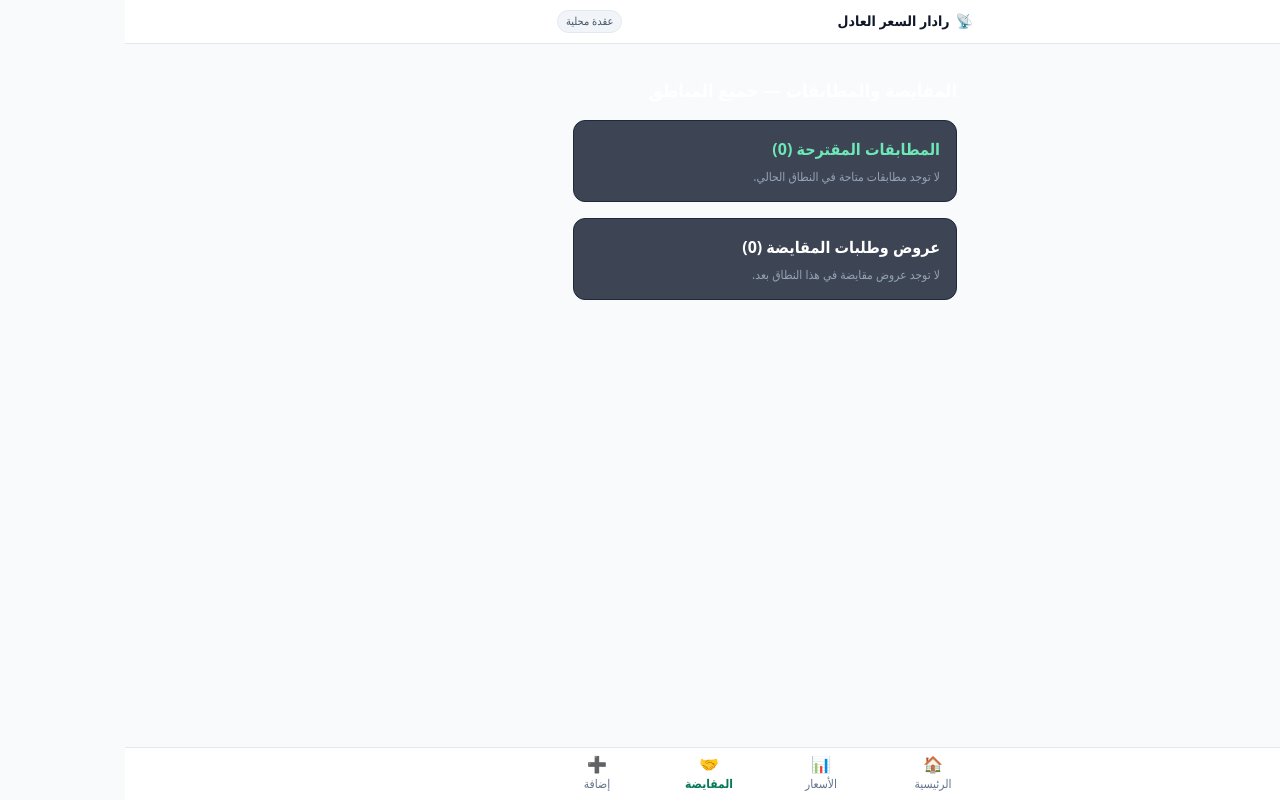
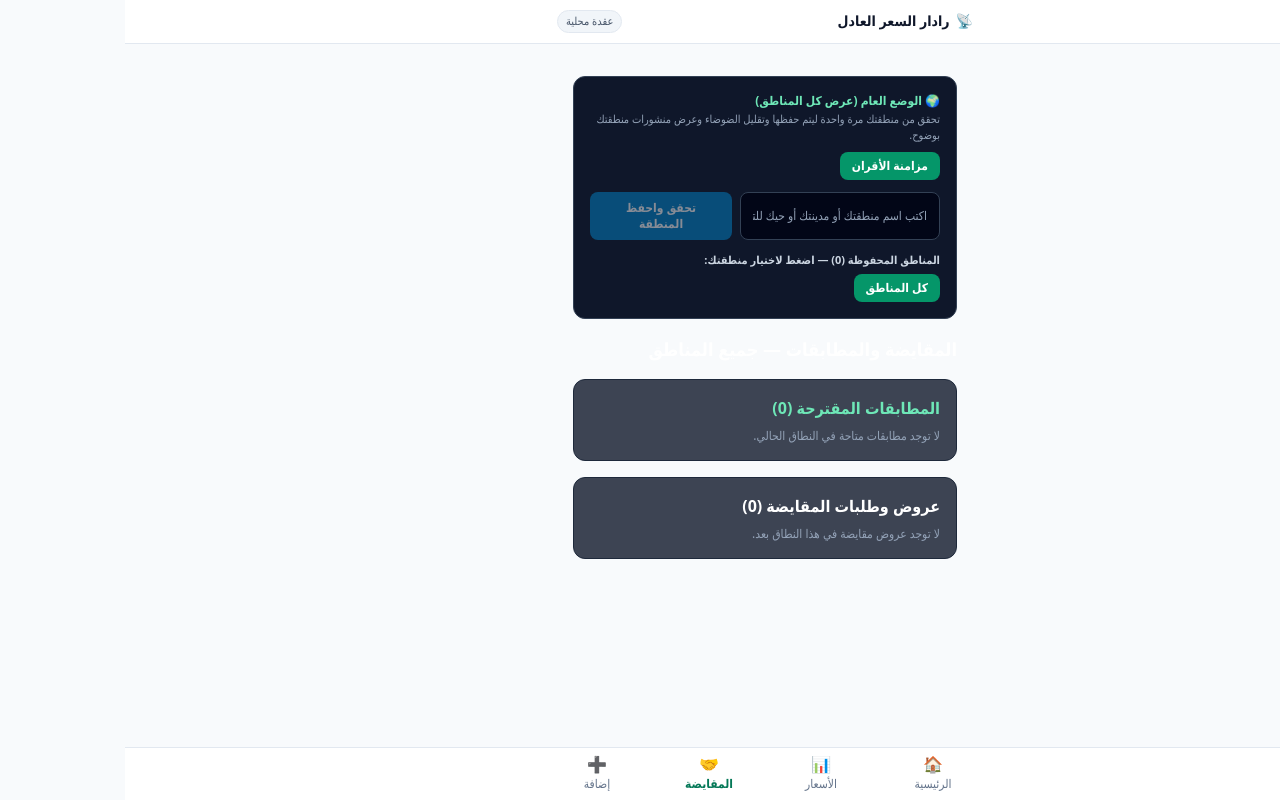
Before and after one commit to Mb4252/Decentralized-Free, a Next.js app: page /barter in a window 1280 px wide. Built offline with nearby package versions, Linux system fonts and the light colour scheme.

Commit message:
Update GeoFocusBanner.tsx

```diff
--- a/components/GeoFocusBanner.tsx
+++ b/components/GeoFocusBanner.tsx
@@ -1,92 +1,259 @@
 'use client';
 
-import React from 'react';
+import React, { useEffect, useMemo, useState } from 'react';
 import { useApp } from '@/lib/context';
 
+const SAVED_ZONES_KEY = 'fair_radar_verified_zones_v1';
+
+interface VerifiedZone {
+  name: string;
+  verifiedVia: 'online' | 'manual';
+  verifiedAt: number;
+}
+
+function cleanZoneName(raw?: string | null): string {
+  if (!raw) return '';
+  let text = raw.trim();
+  const dashParts = text.split(' - ');
+  if (dashParts.length > 1) {
+    const last = dashParts[dashParts.length - 1].trim();
+    if (/^(الجميع|شخصي|عام|خاص|دكان|مركز|محل|مغلق|بقالة|صيدلية|ورشة|سوق)\b/i.test(last)) {
+      text = dashParts.slice(0, -1).join(' - ').trim();
+    }
+  }
+  return text;
+}
+
+async function verifyZoneOnline(query: string): Promise<{ ok: boolean; canonicalName: string }> {
+  const cleaned = cleanZoneName(query);
+  if (!cleaned || cleaned.length < 2) {
+    return { ok: false, canonicalName: cleaned };
+  }
+  try {
+    const controller = new AbortController();
+    const timer = setTimeout(() => controller.abort(), 5500);
+    const url = `https://nominatim.openstreetmap.org/search?format=json&limit=1&accept-language=ar&q=${encodeURIComponent(
+      cleaned
+    )}`;
+    const res = await fetch(url, {
+      signal: controller.signal,
+      headers: {
+        Accept: 'application/json',
+      },
+    });
+    clearTimeout(timer);
+    if (!res.ok) return { ok: false, canonicalName: cleaned };
+    const data = (await res.json()) as Array<{ display_name?: string; name?: string }>;
+    if (!Array.isArray(data) || data.length === 0) {
+      return { ok: false, canonicalName: cleaned };
+    }
+    const first = data[0];
+    const shortDisplay =
+      first.name && first.name.trim().length >= 2
+        ? first.name.trim()
+        : (first.display_name || cleaned).split(',')[0].trim();
+    return { ok: true, canonicalName: shortDisplay || cleaned };
+  } catch {
+    return { ok: false, canonicalName: cleaned };
+  }
+}
+
 export function GeoFocusBanner() {
-  const {
-    focusMode,
-    detectedZone,
-    detectedCount,
-    shouldSuggestLock,
-    activeZone,
-    zoneStats,
-    setFocusedZone,
-    lockToDetectedZone,
-    clearGeoFocus,
-  } = useApp();
+  const { entries, activeZone, setActiveZone, syncNow } = useApp();
 
-  if (!detectedZone && zoneStats.length === 0 && !activeZone) return null;
+  const [savedZones, setSavedZones] = useState<VerifiedZone[]>([]);
+  const [zoneInput, setZoneInput] = useState<string>('');
+  const [checking, setChecking] = useState<boolean>(false);
+  const [statusMsg, setStatusMsg] = useState<string>('');
 
-  const isLocked = focusMode === 'locked' && Boolean(activeZone);
+  useEffect(() => {
+    try {
+      const raw = localStorage.getItem(SAVED_ZONES_KEY);
+      if (raw) {
+        const parsed = JSON.parse(raw) as VerifiedZone[];
+        if (Array.isArray(parsed)) {
+          setSavedZones(parsed);
+        }
+      }
+    } catch {
+      // تجاهل أخطاء التخزين المحلي
+    }
+  }, []);
+
+  const persistZones = (list: VerifiedZone[]) => {
+    setSavedZones(list);
+    try {
+      localStorage.setItem(SAVED_ZONES_KEY, JSON.stringify(list));
+    } catch {
+      // تجاهل أخطاء التخزين المحلي
+    }
+  };
+
+  const addVerifiedZone = (name: string, verifiedVia: 'online' | 'manual') => {
+    const cleaned = cleanZoneName(name);
+    if (!cleaned) return;
+    setSavedZones((prev) => {
+      const exists = prev.some((z) => z.name.toLowerCase() === cleaned.toLowerCase());
+      const next = exists
+        ? prev.map((z) =>
+            z.name.toLowerCase() === cleaned.toLowerCase()
+              ? { ...z, verifiedVia: verifiedVia === 'online' ? 'online' : z.verifiedVia }
+              : z
+          )
+        : [{ name: cleaned, verifiedVia, verifiedAt: Date.now() }, ...prev];
+      persistZones(next);
+      return next;
+    });
+  };
+
+  const allZones = useMemo(() => {
+    const map = new Map<string, string>();
+    for (const z of savedZones) {
+      const c = cleanZoneName(z.name);
+      if (c && !map.has(c.toLowerCase())) {
+        map.set(c.toLowerCase(), c);
+      }
+    }
+    for (const e of entries) {
+      const c = cleanZoneName(e.location);
+      if (c && !map.has(c.toLowerCase())) {
+        map.set(c.toLowerCase(), c);
+      }
+    }
+    const currentClean = cleanZoneName(activeZone);
+    if (currentClean && !map.has(currentClean.toLowerCase())) {
+      map.set(currentClean.toLowerCase(), currentClean);
+    }
+    return Array.from(map.values());
+  }, [savedZones, entries, activeZone]);
+
+  const currentCleanZone = cleanZoneName(activeZone);
+
+  const handleVerifyAndSaveZone = async (e: React.FormEvent) => {
+    e.preventDefault();
+    const cleaned = cleanZoneName(zoneInput);
+    if (!cleaned) return;
+
+    setChecking(true);
+    setStatusMsg('جاري التحقق من وجود المنطقة عبر الإنترنت وحفظها...');
+    const result = await verifyZoneOnline(cleaned);
+    setChecking(false);
+
+    const finalName = result.ok ? result.canonicalName : cleaned;
+    addVerifiedZone(finalName, result.ok ? 'online' : 'manual');
+    setActiveZone(finalName);
+    setZoneInput('');
+
+    if (result.ok) {
+      setStatusMsg(`تم التحقق من وجود «${finalName}» عبر الإنترنت وحفظها في مناطقك.`);
+    } else {
+      setStatusMsg(`تم حفظ «${finalName}» في قائمة مناطقك وتفعيلها مباشرة.`);
+    }
+    setTimeout(() => setStatusMsg(''), 4000);
+  };
+
+  const handleSelectZone = (zoneValue: string) => {
+    const cleaned = cleanZoneName(zoneValue);
+    if (!cleaned) {
+      setActiveZone('');
+      return;
+    }
+    addVerifiedZone(cleaned, 'manual');
+    setActiveZone(cleaned);
+  };
 
   return (
-    <section
-      dir="rtl"
-      aria-label="التركيز الجغرافي المحلي"
-      className="mb-4 rounded-xl border border-emerald-500/30 bg-slate-900/80 p-3.5 text-sm text-slate-100 shadow-sm"
-    >
+    <section className="space-y-3 rounded-xl border border-slate-700 bg-slate-900 p-4 text-slate-100">
       <div className="flex flex-wrap items-center justify-between gap-2">
-        <div className="space-y-1">
-          <div className="flex flex-wrap items-center gap-2">
-            <span className="inline-block rounded-md bg-emerald-500/15 px-2 py-0.5 text-xs font-semibold text-emerald-300">
-              {isLocked ? `محصور على: ${activeZone}` : 'الوضع العام (جميع المناطق)'}
-            </span>
-
-            {detectedZone && (
-              <span className="text-xs text-slate-300">
-                الحي/المنطقة الأكثر تكراراً لديك:{' '}
-                <strong className="text-white">{detectedZone}</strong> ({detectedCount} مرة)
-              </span>
-            )}
+        <div>
+          <div className="text-xs font-bold text-emerald-300">
+            {currentCleanZone
+              ? `📍 منطقتك المحفوظة والمفعّلة: ${currentCleanZone}`
+              : '🌍 الوضع العام (عرض كل المناطق)'}
+          </div>
+          <p className="mt-0.5 text-[11px] text-slate-400">
+            تحقق من منطقتك مرة واحدة ليتم حفظها وتقليل الضوضاء وعرض منشورات منطقتك بوضوح.
+          </p>
         </div>
 
-          {!isLocked && shouldSuggestLock && detectedZone && (
-            <p className="text-xs text-amber-300/90">
-              تم رصد تكرار نشاطك في «{detectedZone}» — يمكنك حصر العرض والأسعار والمقايضة عليه لتقليل الضجيج.
-            </p>
+        <div className="flex flex-wrap gap-2">
+          {currentCleanZone && (
+            <button
+              type="button"
+              onClick={() => setActiveZone('')}
+              className="rounded-lg border border-slate-600 bg-slate-800 px-3 py-1.5 text-xs font-medium text-slate-200 hover:bg-slate-700"
+            >
+              عرض كل المناطق
+            </button>
           )}
+          <button
+            type="button"
+            onClick={() => syncNow()}
+            className="rounded-lg bg-emerald-600 px-3 py-1.5 text-xs font-semibold text-white hover:bg-emerald-500"
+          >
+            مزامنة الأقران
+          </button>
+        </div>
       </div>
 
-        <div className="flex flex-wrap items-center gap-2">
-          {zoneStats.length > 0 && (
-            <select
-              aria-label="اختيار منطقة أو حي للحصر"
-              value={isLocked ? activeZone || '' : ''}
-              onChange={(e) => {
-                const val = e.target.value;
-                setFocusedZone(val ? val : null);
-              }}
-              className="rounded-lg border border-slate-700 bg-slate-800 px-2.5 py-1.5 text-xs text-slate-100 focus:border-emerald-400 focus:outline-none"
+      {/* تحقق وحفظ منطقة جديدة */}
+      <form onSubmit={handleVerifyAndSaveZone} className="flex flex-col gap-2 sm:flex-row">
+        <input
+          type="text"
+          value={zoneInput}
+          onChange={(e) => setZoneInput(e.target.value)}
+          placeholder="اكتب اسم منطقتك أو مدينتك أو حيك للتحقق وحفظها (مثال: ود مدني، ام القرى)..."
+          className="flex-1 rounded-lg border border-slate-700 bg-slate-950 px-3 py-2 text-xs text-white placeholder-slate-400 focus:border-emerald-400 focus:outline-none"
+        />
+        <button
+          type="submit"
+          disabled={checking || !zoneInput.trim()}
+          className="rounded-lg bg-sky-600 px-4 py-2 text-xs font-bold text-white hover:bg-sky-500 disabled:opacity-50"
         >
-              <option value="">كل المناطق والأحياء</option>
-              {zoneStats.map((item) => (
-                <option key={item.normalizedKey} value={item.zone}>
-                  {item.zone} ({item.count})
-                </option>
-              ))}
-            </select>
+          {checking ? 'جاري التحقق...' : 'تحقق واحفظ المنطقة'}
+        </button>
+      </form>
+
+      {statusMsg && (
+        <div className="rounded-lg border border-emerald-500/40 bg-emerald-950/70 px-3 py-1.5 text-xs text-emerald-200">
+          {statusMsg}
+        </div>
       )}
 
-          {!isLocked && detectedZone && (
+      {/* قائمة المناطق المحفوظة والمرصودة للاختيار السريع */}
+      <div className="space-y-1.5">
+        <div className="text-[11px] font-semibold text-slate-300">
+          المناطق المحفوظة ({allZones.length}) — اضغط لاختيار منطقتك:
+        </div>
+        <div className="flex flex-wrap gap-1.5">
           <button
             type="button"
-              onClick={lockToDetectedZone}
-              className="rounded-lg bg-emerald-600 px-3 py-1.5 text-xs font-medium text-white transition hover:bg-emerald-500"
+            onClick={() => handleSelectZone('')}
+            className={`rounded-lg px-3 py-1.5 text-xs font-bold transition ${
+              !currentCleanZone
+                ? 'bg-emerald-600 text-white'
+                : 'border border-slate-700 bg-slate-950 text-slate-300 hover:bg-slate-800'
+            }`}
           >
-              حصر على «{detectedZone}»
+            كل المناطق
           </button>
-          )}
-
-          {isLocked && (
+          {allZones.map((zone) => {
+            const active = currentCleanZone.toLowerCase() === zone.toLowerCase();
+            return (
               <button
+                key={zone}
                 type="button"
-              onClick={clearGeoFocus}
-              className="rounded-lg border border-slate-600 bg-slate-800 px-3 py-1.5 text-xs font-medium text-slate-200 transition hover:bg-slate-700"
+                onClick={() => handleSelectZone(zone)}
+                className={`rounded-lg px-3 py-1.5 text-xs font-bold transition ${
+                  active
+                    ? 'bg-emerald-600 text-white'
+                    : 'border border-slate-700 bg-slate-950 text-slate-200 hover:border-emerald-500/50'
+                }`}
               >
-              عرض الكل
+                📍 {zone}
               </button>
-          )}
+            );
+          })}
         </div>
       </div>
     </section>
```
Lines whose indentation alone changed are shown as unchanged.
